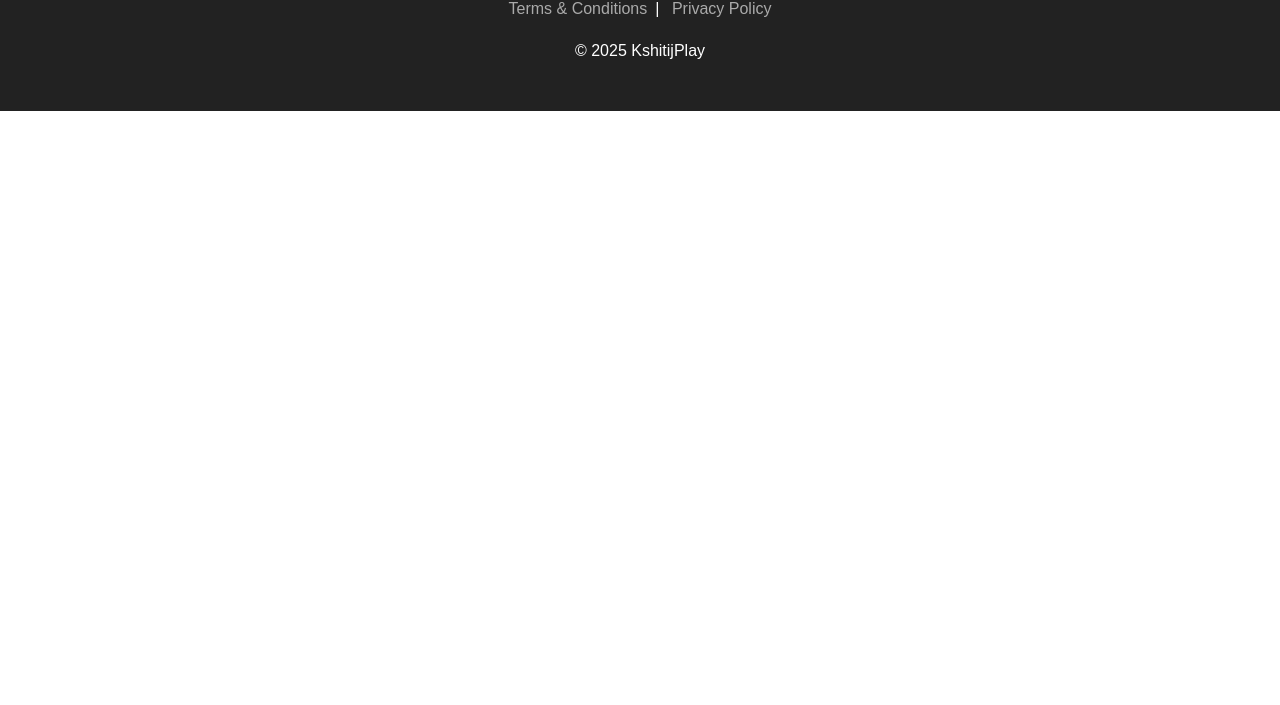
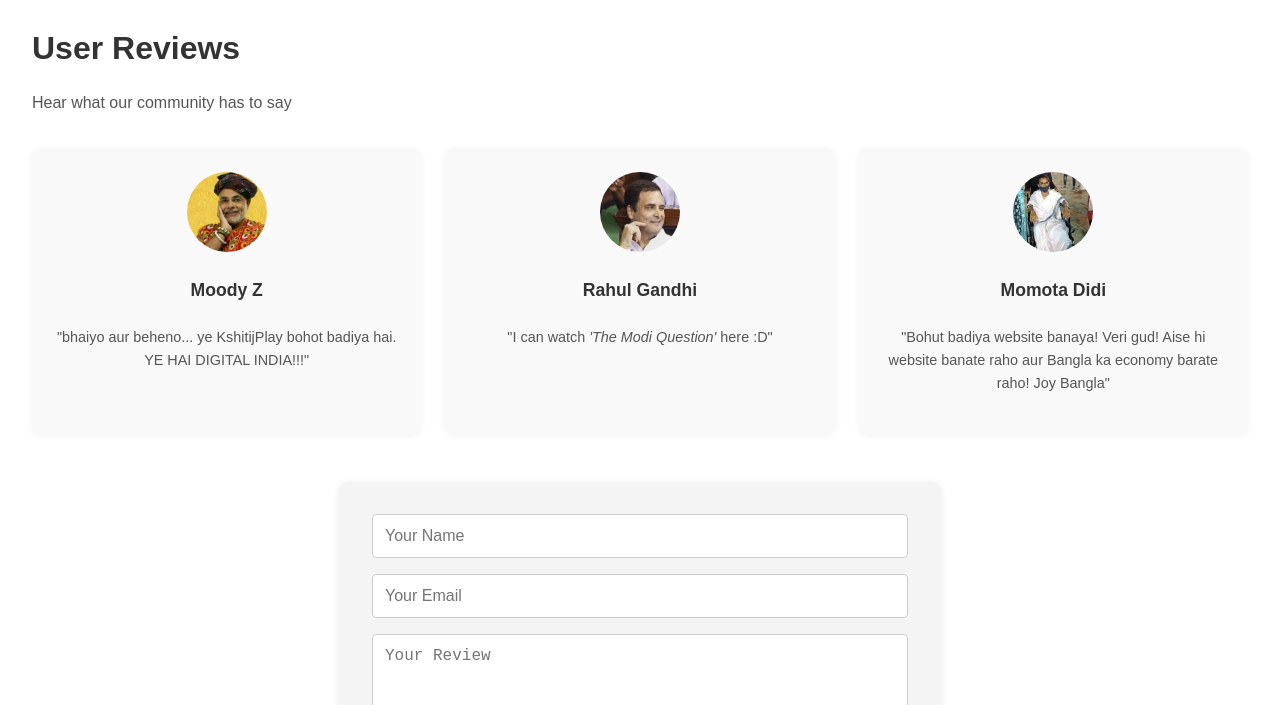
Before and after one commit to shibjyoti555/kshitijplay, a plain HTML site: page index.html in a window 1280 px wide. Shown: the part 2095-2800 px from the top of the page. Before the commit the page ends 2206 px from the top, so only its background shows below. Drawn offline with Linux system fonts and the light colour scheme.

Commit message:
final changes

```diff
--- a/index.html
+++ b/index.html
@@ -14,6 +14,7 @@
       line-height: 1.6;
       color: #333;
       overflow-x: hidden;
+      background: #fafafa;
     }
     img { max-width: 100%; height: auto; display: block; }
     a { text-decoration: none; color: inherit; }
@@ -77,13 +78,60 @@
       object-fit: cover;
       display: block;
     }
-    .moviebanner:hover{
-      scale: (2.07);
-    }
+    .moviebanner:hover { transform: scale(1.05); }
     .card-content { padding: 1rem; flex-grow: 1; display: flex; flex-direction: column; }
     .card-content h3 { margin: 0 0 0.5rem; }
     .card-content p { font-size: 0.9rem; color: #666; }
     .card .duration { position: absolute; bottom: 8px; right: 8px; background: rgba(0,0,0,0.7); color: #fff; padding: 0.25rem 0.5rem; font-size: 0.8rem; border-radius: 4px; }
+
+    /* User Reviews Section */
+    #user-reviews { background: #fff; }
+    .review-cards { display: grid; grid-template-columns: repeat(auto-fit, minmax(250px, 1fr)); gap: 1.5rem; margin-bottom: 3rem; }
+    .review-card {
+      background: #f9f9f9;
+      border-radius: 8px;
+      box-shadow: 0 2px 8px rgba(0,0,0,0.05);
+      overflow: hidden;
+      display: flex;
+      flex-direction: column;
+      text-align: center;
+      padding: 1.5rem;
+    }
+    .review-card img { width: 80px; height: 80px; border-radius: 50%; object-fit: cover; margin: 0 auto 1rem; }
+    .review-card h3 { margin: 0.5rem 0; font-size: 1.1rem; }
+    .review-card p { font-size: 0.9rem; color: #555; }
+
+    .review-form form {
+      max-width: 600px;
+      margin: 0 auto;
+      background: #f4f4f4;
+      padding: 2rem;
+      border-radius: 8px;
+      box-shadow: 0 2px 8px rgba(0,0,0,0.1);
+      display: grid;
+      gap: 1rem;
+    }
+    .review-form input,
+    .review-form textarea {
+      width: 100%;
+      padding: 0.75rem;
+      border: 1px solid #ccc;
+      border-radius: 4px;
+      font-size: 1rem;
+    }
+    .review-form textarea { resize: vertical; min-height: 100px; }
+    .review-form button {
+      align-self: flex-end;
+      padding: 0.75rem 1.5rem;
+      font-size: 1rem;
+      border: none;
+      background: #ff5500;
+      color: #fff;
+      cursor: pointer;
+      border-radius: 4px;
+      transition: background 0.3s;
+    }
+    .review-form button:hover { background: #e64a00; }
 
     footer { background: #222; color: #fff; padding: 2rem; text-align: center; }
     .social-icons a { margin: 0 0.5rem; display: inline-block; transition: transform 0.3s; }
@@ -99,6 +147,12 @@
       .hero .hero-image { margin-top: 2rem; }
       section { padding: 4rem 1rem; }
     }
+    .userpic{
+    height: 150px;
+    width: 150px;
+    border-radius: 50%;
+    object-fit: cover;
+    }
   </style>
 </head>
 <body>
@@ -109,6 +163,7 @@
       <a href="#hero">Home</a>
       <a href="#trending">Trending Shows</a>
       <a href="#popular">Popular Movies</a>
+      <a href="#user-reviews">User Reviews</a>
       <a href="#footer">Contact</a>
     </nav>
     <div class="hamburger" id="hamburger"><span></span><span></span><span></span></div>
@@ -222,6 +277,37 @@
     </div>
   </section>
 
+  <!-- user reviews -->
+  <section id="user-reviews">
+    <h2>User Reviews</h2>
+    <p class="subtitle">Hear what our community has to say</p>
+    <div class="review-cards">
+      <div class="review-card">
+        <img class="userpic" src="mediafiles/moodyz.jpg" alt="User 2" />
+        <h3>Moody Z</h3>
+        <p>"bhaiyo aur beheno... ye KshitijPlay bohot badiya hai. YE HAI DIGITAL INDIA!!!"</p>
+      </div>
+      <div class="review-card">
+        <img class="userpic" src="mediafiles/rahul.jpg" alt="User 3" />
+        <h3>Rahul Gandhi</h3>
+        <p>"I can watch <i>'The Modi Question'</i> here :D"</p>
+      </div>
+      <div class="review-card">
+        <img class="userpic" src="mediafiles/didi.jpg" alt="User 1" />
+        <h3>Momota Didi</h3>
+        <p>"Bohut badiya website banaya! Veri gud! Aise hi website banate raho aur Bangla ka economy barate raho! Joy Bangla"</p>
+      </div>
+    </div>
+    <div class="review-form">
+      <form>
+        <input type="text" name="name" placeholder="Your Name" required />
+        <input type="email" name="email" placeholder="Your Email" required />
+        <textarea name="review" placeholder="Your Review" required></textarea>
+        <button type="submit">Submit Review</button>
+      </form>
+    </div>
+  </section>
+
   <footer id="footer">
     <div class="social-icons">
       <a href="#" aria-label="Facebook"><img src="imgs/facebook-icon.svg" alt="FB" width="24"></a>
```
Also changed, not shown: mediafiles/didi.jpg (added), mediafiles/moodyz.jpg (added), mediafiles/rahul.jpg (added).
